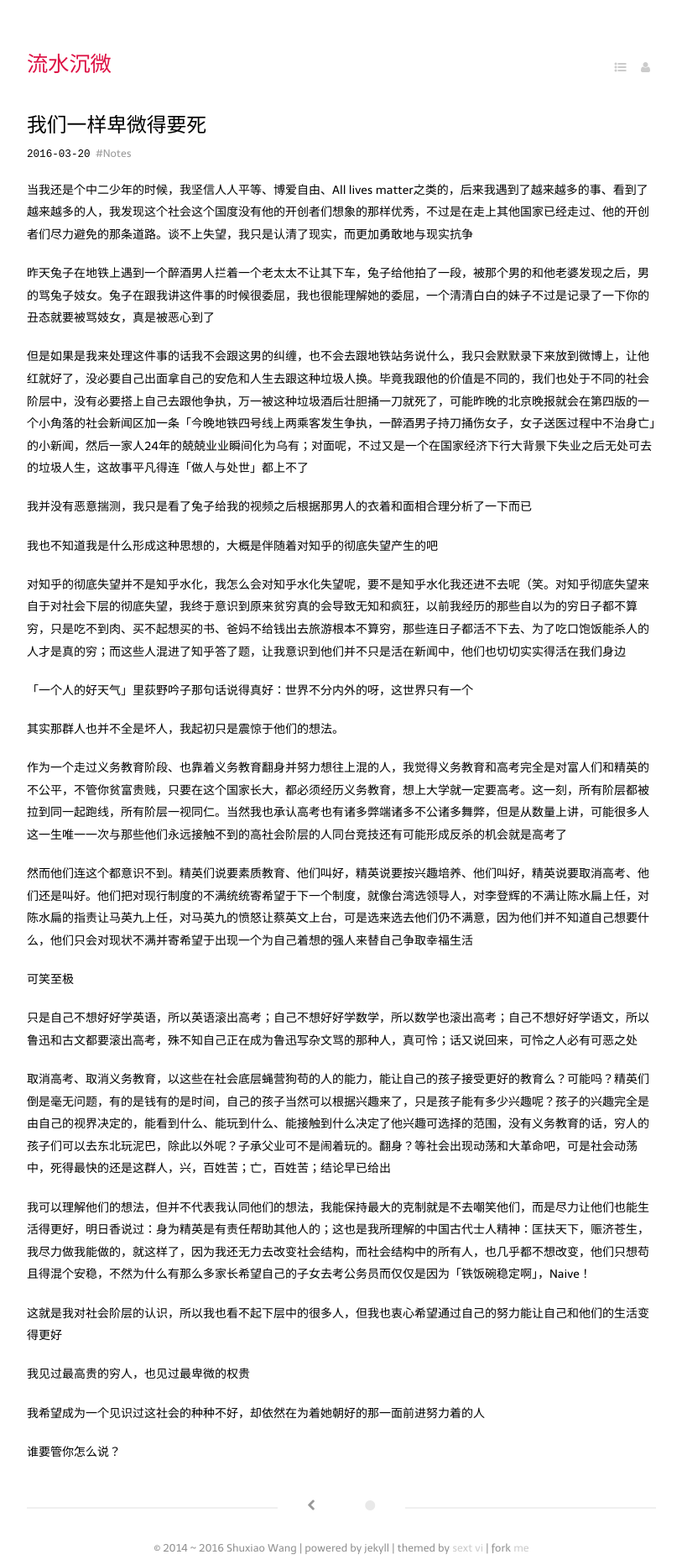
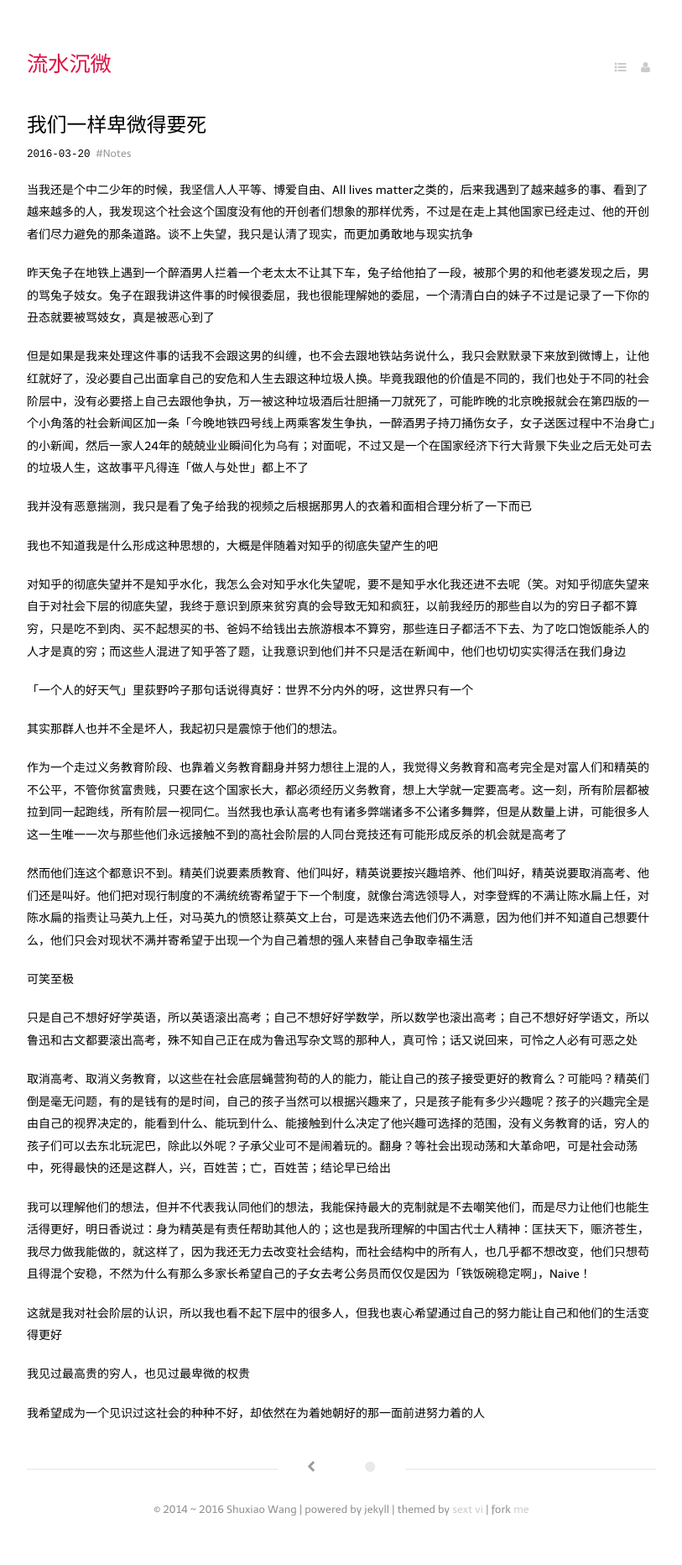
Before and after one commit to keaising/blogs, a Jekyll site: the page built from _posts/2016-03-20-けい.md, in a window 1280 px wide. Shown: the whole page at 84% size, without its empty margins (233-1046 px from the left). Built offline with Jekyll 4.4.1, drawn with Linux system fonts in a browser that asks for light colours; some web fonts are replaced; a script that is not in the unit is left out; after the commit the page ends 1818 px from its top, so only the background shows below that.

Commit message:
删除一句话

```diff
--- a/_posts/2016-03-20-けい.md
+++ b/_posts/2016-03-20-けい.md
@@ -40,5 +40,3 @@ tags:
 我见过最高贵的穷人，也见过最卑微的权贵
 
 我希望成为一个见识过这社会的种种不好，却依然在为着她朝好的那一面前进努力着的人
-
-谁要管你怎么说？
```
